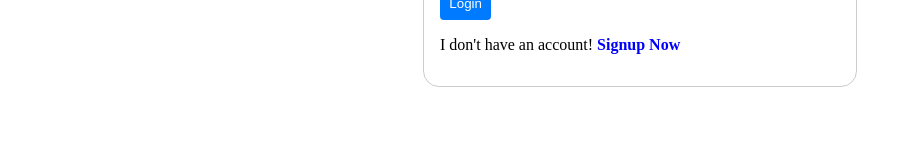
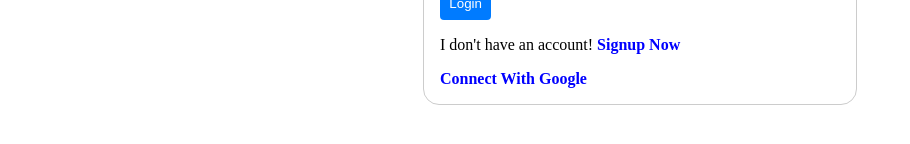
Before and after one commit to Ireme-Nyawe/signUpLogin, a React (Vite) app: page / in a window 1280 px wide. Shown: the part 320-464 px from the top of the page, without its empty margins (0-910 px from the left). Built offline with nearby package versions, Linux system fonts and the light colour scheme.

Commit message:
change auth route

```diff
--- a/src/components/Login.jsx
+++ b/src/components/Login.jsx
@@ -1,12 +1,13 @@
 import React, { useEffect, useState } from 'react';
-import axios from 'axios';
 
 function Login({handle}) {
   const [formData, setFormData] = useState({
     email: "",
     password: "",
   });
-
+  const handleGoogle = ()=>{
+    window.open(`http://localhost:7000/auth/google`, '_self');
+  }
   function handleFormData(e) {
     const { name, value } = e.target;
     setFormData((data) => {
@@ -55,6 +56,7 @@ function Login({handle}) {
       <p>I don't have an account! <span className='linki' onClick={handle}>Signup Now</span></p>
       <p>
       </p>
+      <span className='linki' onClick={handleGoogle}>Connect With Google</span>
     </form>
   );
 };
--- a/src/server/server.js
+++ b/src/server/server.js
@@ -61,7 +61,7 @@ app.get('/auth/logout', (req, res) => {
 });
 
 // Start the server
-const port = process.env.PORT || 5000;
+const port = 5000;
 app.listen(port, () => {
   console.log(`App is running on: ${port}`);
 });
```
